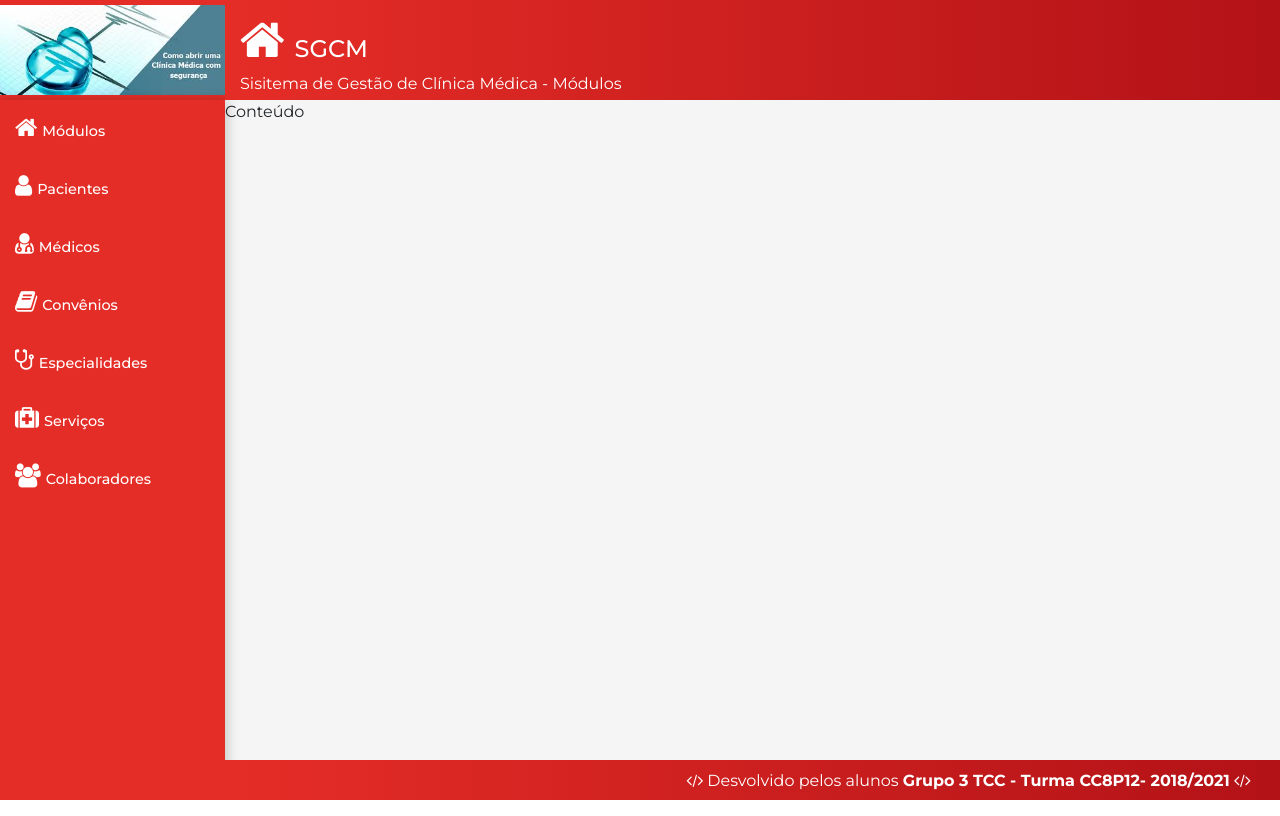
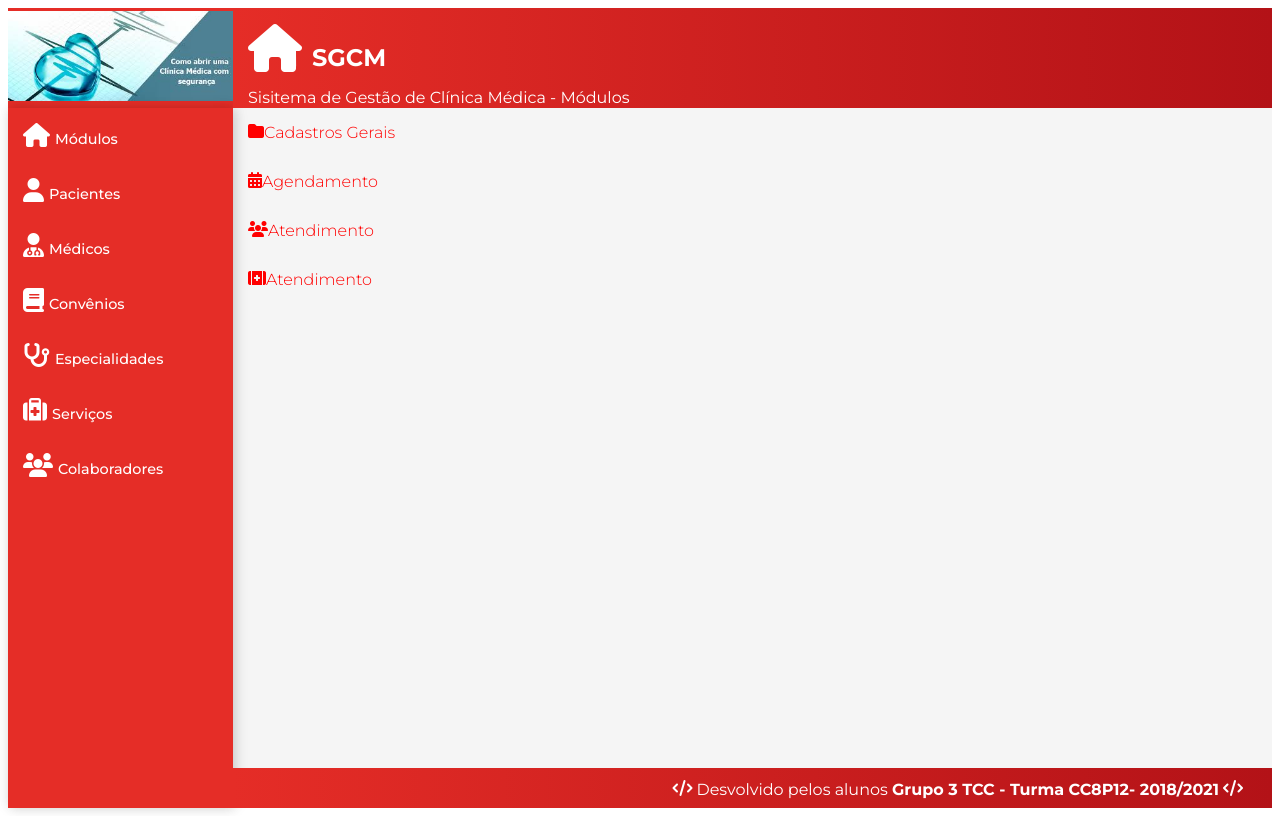
Before and after one commit to Shibuka90/ProjetoTCC, a React (Create React App) app in the folder sgcm/frontend/: page / in a window 1280 px wide. Built offline with nearby package versions, Linux system fonts and the light colour scheme.

Commit message:
alterando

```diff
--- a/sgcm/frontend/public/index.html
+++ b/sgcm/frontend/public/index.html
@@ -6,6 +6,7 @@
     <meta name="viewport" content="width=device-width, initial-scale=1" />
     <meta name="theme-color" content="#000000" />
     <link href="https://fonts.googleapis.com/css?family=Montserrat:300,400,500,700" rel="stylesheet">
+    <script src="https://kit.fontawesome.com/e79f0397c7.js" crossorigin="anonymous"></script>
     <meta
       name="description"
       content="Web site created using create-react-app"
--- a/sgcm/frontend/src/components/template/Main.css
+++ b/sgcm/frontend/src/components/template/Main.css
@@ -0,0 +1,7 @@
+.menu-main a{
+    display: flex;
+    text-decoration: none;
+    color: red;
+    font-weight: 300;
+    padding: 15px;
+}
--- a/sgcm/frontend/src/components/template/Main.jsx
+++ b/sgcm/frontend/src/components/template/Main.jsx
@@ -6,7 +6,20 @@ import React from 'react'
 export default props =>
     <React.Fragment>
         <Header {...props} />
-        <main className="content">
-            Conteúdo
+        <main className="content container-fluid">
+            <div className="menu-main">
+                <a href="#/cadastro">
+                    <i className="fa fa-folder"></i><span>Cadastros Gerais</span>
+                </a>
+                <a href="#/agendamento">
+                    <i className="fa fa-calendar"></i><span>Agendamento</span>
+                </a>
+                <a href="#/atendimento">
+                    <i className="fa fa-users"></i><span>Atendimento</span>
+                </a>
+                <a href="#/prontuario">
+                    <i className="fa fa-first-aid"></i><span>Atendimento</span>
+                </a>
+            </div>
         </main>
     </React.Fragment>
--- a/sgcm/frontend/src/components/template/Nav.css
+++ b/sgcm/frontend/src/components/template/Nav.css
@@ -4,24 +4,24 @@ aside.menu-area{
                  2px 0 15px 0 rgba(0, 0, 0, 0.09);
 }
 
-.menu a {
+.menu-nav a {
     display: block;
     text-decoration: none;
+    font-weight: 300;
     color: #fff;
-    font-weight: 300;
     padding: 15px;
 }
 
-.menu a:hover{
+.menu-nav a:hover{
     background: linear-gradient(135deg, #e52d27, #b31217 100%);
 }
 
-.menu span{
+.menu-nav span{
     font-size: 0.9em;
     font-weight: 500;
     padding: 5px;
 
 }
-.menu i{
+.menu-nav i{
     font-size: 1.5em;
 }
--- a/sgcm/frontend/src/components/template/Nav.jsx
+++ b/sgcm/frontend/src/components/template/Nav.jsx
@@ -3,26 +3,26 @@ import React from 'react'
 
 export default props =>
     <aside className="menu-area">
-       <nav className="menu">
+       <nav className="menu-nav">
            <a href="#/">
                <i className="fa fa-home"></i><span>Módulos</span>
            </a>
-           <a href="#/paciente">
+           <a href="#/cadastro/paciente">
                <i className="fa fa-user"></i><span>Pacientes</span>
            </a>
-           <a href="#/medico">
+           <a href="#/cadastro/medico">
                <i className="fa fa-user-md"></i><span>Médicos</span>
            </a>
-           <a href="#/convenio">
+           <a href="#/cadastro/convenio">
                <i className="fa fa-book"></i><span>Convênios</span>
            </a>
-           <a href="#/especialidades">
+           <a href="#/cadastro/especialidades">
                 <i class="fa fa-stethoscope"></i><span>Especialidades</span>
            </a>
-           <a href="#/serviços">
+           <a href="#/cadastro/serviços">
                 <i class="fa fa-medkit"></i><span>Serviços</span>
            </a>
-           <a href="#/usuarios">
+           <a href="#/cadastro/usuarios">
                <i className="fa fa-users"></i><span>Colaboradores</span>
            </a>
        </nav>
--- a/sgcm/frontend/src/main/App.jsx
+++ b/sgcm/frontend/src/main/App.jsx
@@ -1,5 +1,5 @@
-import 'bootstrap/dist/css/bootstrap.min.css'
-import 'font-awesome/css/font-awesome.min.css'
+// import 'bootstrap/dist/css/bootstrap.min.css'
+// import 'font-awesome/css/font-awesome.min.css'
 import './App.css'
 import React from 'react'
 
```
Also changed, not shown: 1 other file (tests, documents, lock files or other folders).
